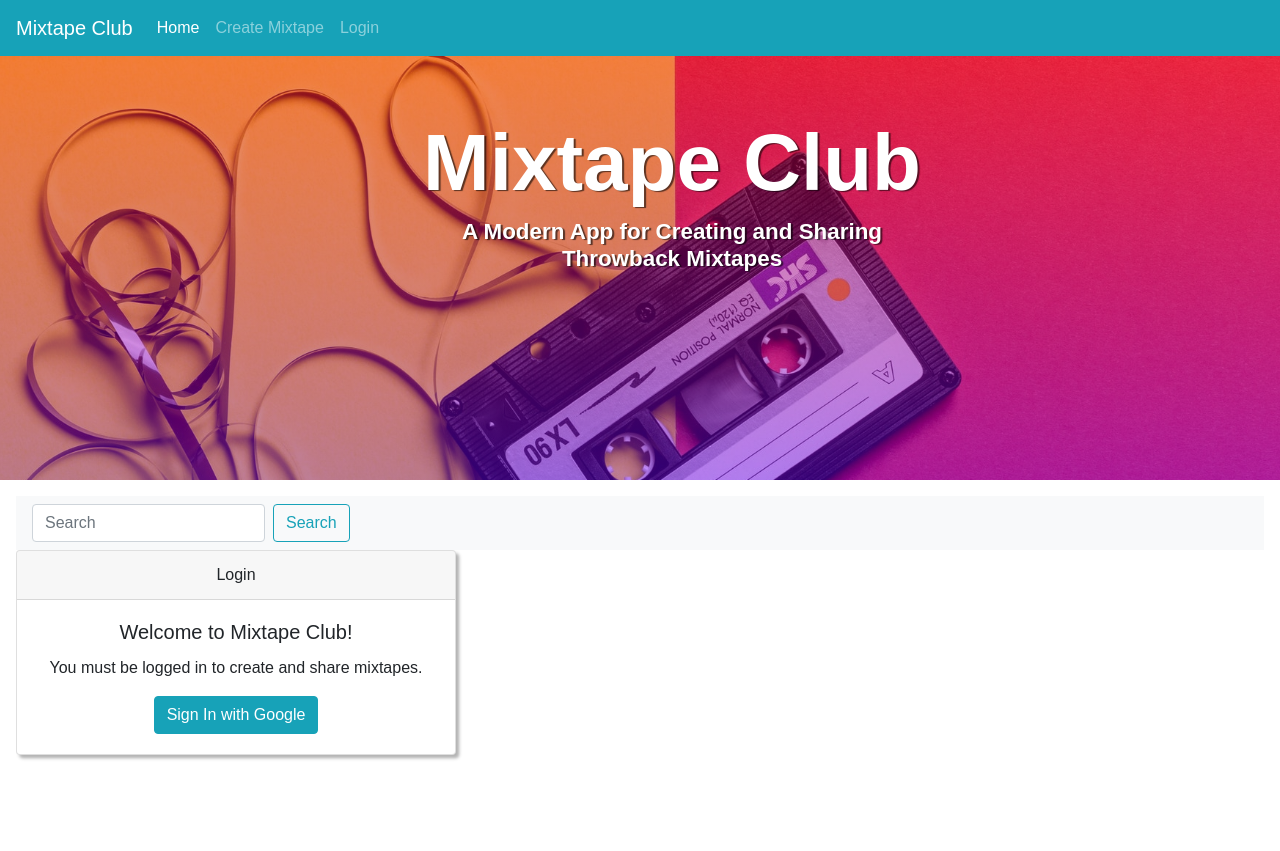
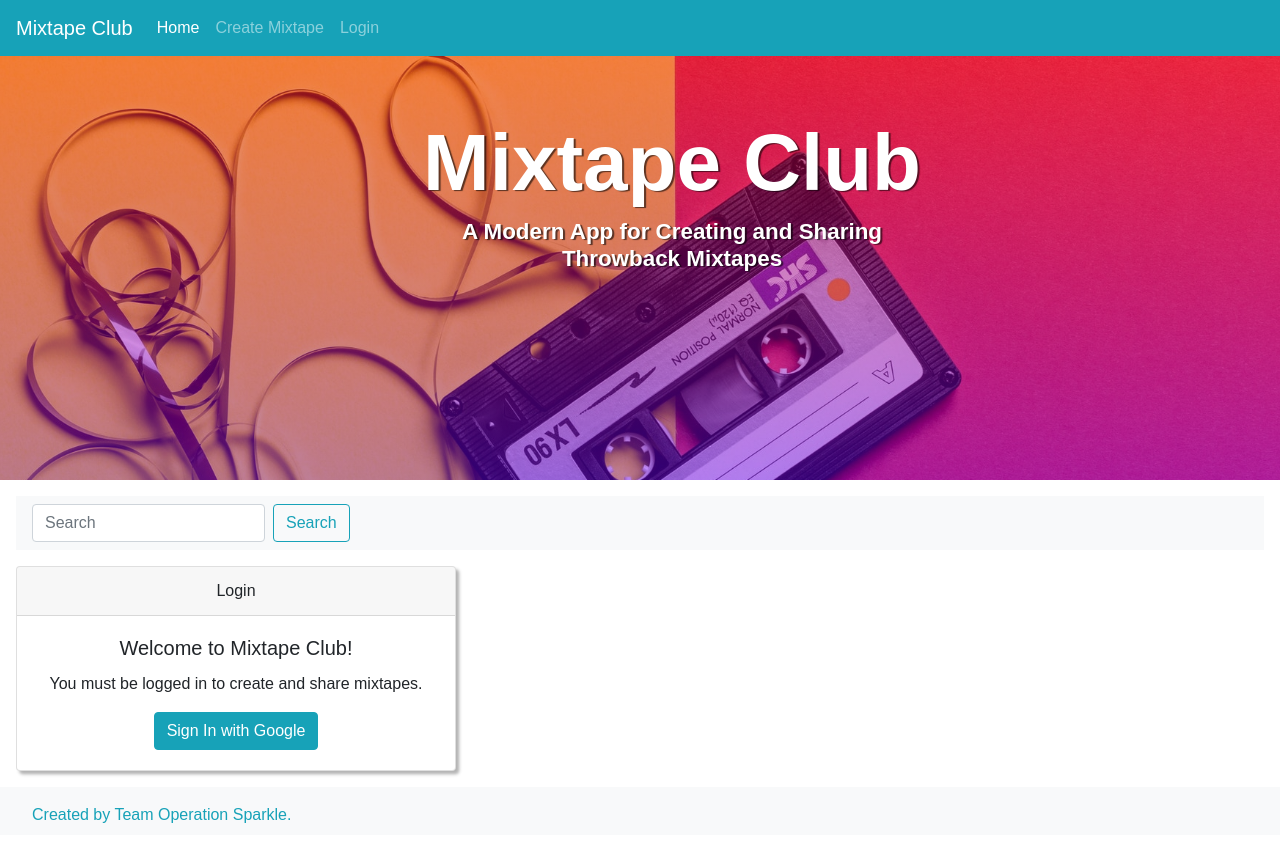
Before and after one commit to operation-sparkle/mixtape-club, a React app: page / in a window 1280 px wide. Shown: the top 851 px of the page. Before the commit the page ends 800 px from the top, so only its background shows below. Built offline with nearby package versions, Linux system fonts and the light colour scheme; the HTML template or start-up script is replaced by a standard one.

Commit message:
Experiment with layout and styles of existing components

```diff
--- a/src/App.css
+++ b/src/App.css
@@ -45,6 +45,16 @@
   text-align: center;
 }
 
+.search {
+  margin-bottom: 1rem;
+}
+
+footer {
+  height: 40px;
+  padding: 1rem 2rem 2rem;
+  margin: 1rem -1rem 0rem;
+}
+
 /***** Medium devices (tablets, 768px and up) *****/
 @media (min-width: 768px) {
   .hero {
--- a/src/App.jsx
+++ b/src/App.jsx
@@ -23,6 +23,7 @@ class App extends React.Component {
             </div>
                 < Search />
                 < LoginBox />
+            <footer className="text-info bg-light">Created by Team Operation Sparkle.</footer>
             </div>
         );
     }
--- a/src/components/Search.jsx
+++ b/src/components/Search.jsx
@@ -2,7 +2,7 @@ import React from 'react';
 
 const Search = () => {
     return (
-        <nav className="navbar navbar-light bg-light">
+        <nav className="navbar navbar-light bg-light search">
             <form className="form-inline">
                 <input className="form-control mr-sm-2" type="search" placeholder="Search" aria-label="Search"/>
                     <button className="btn btn-outline-info my-2 my-sm-0" type="submit">Search</button>
```
